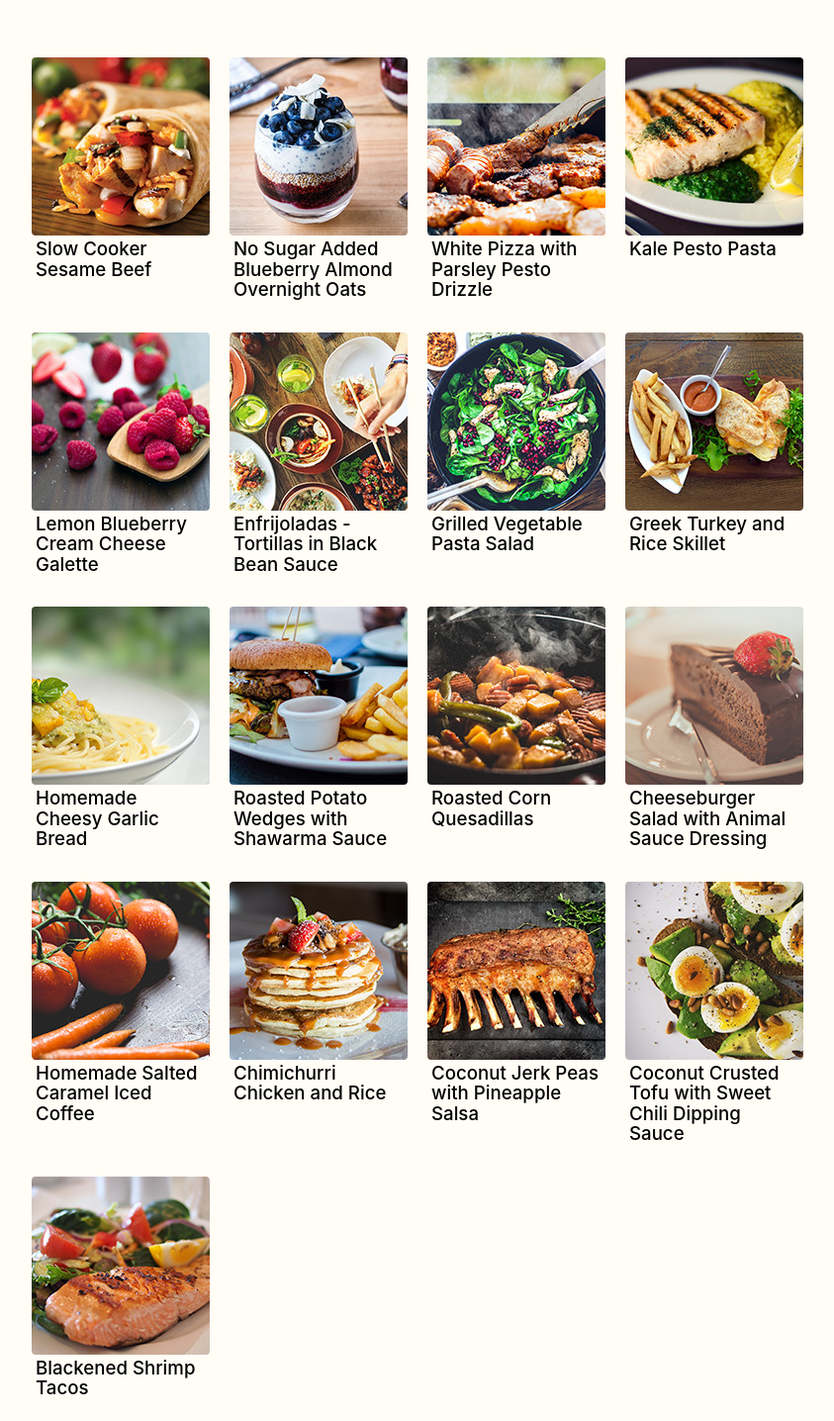
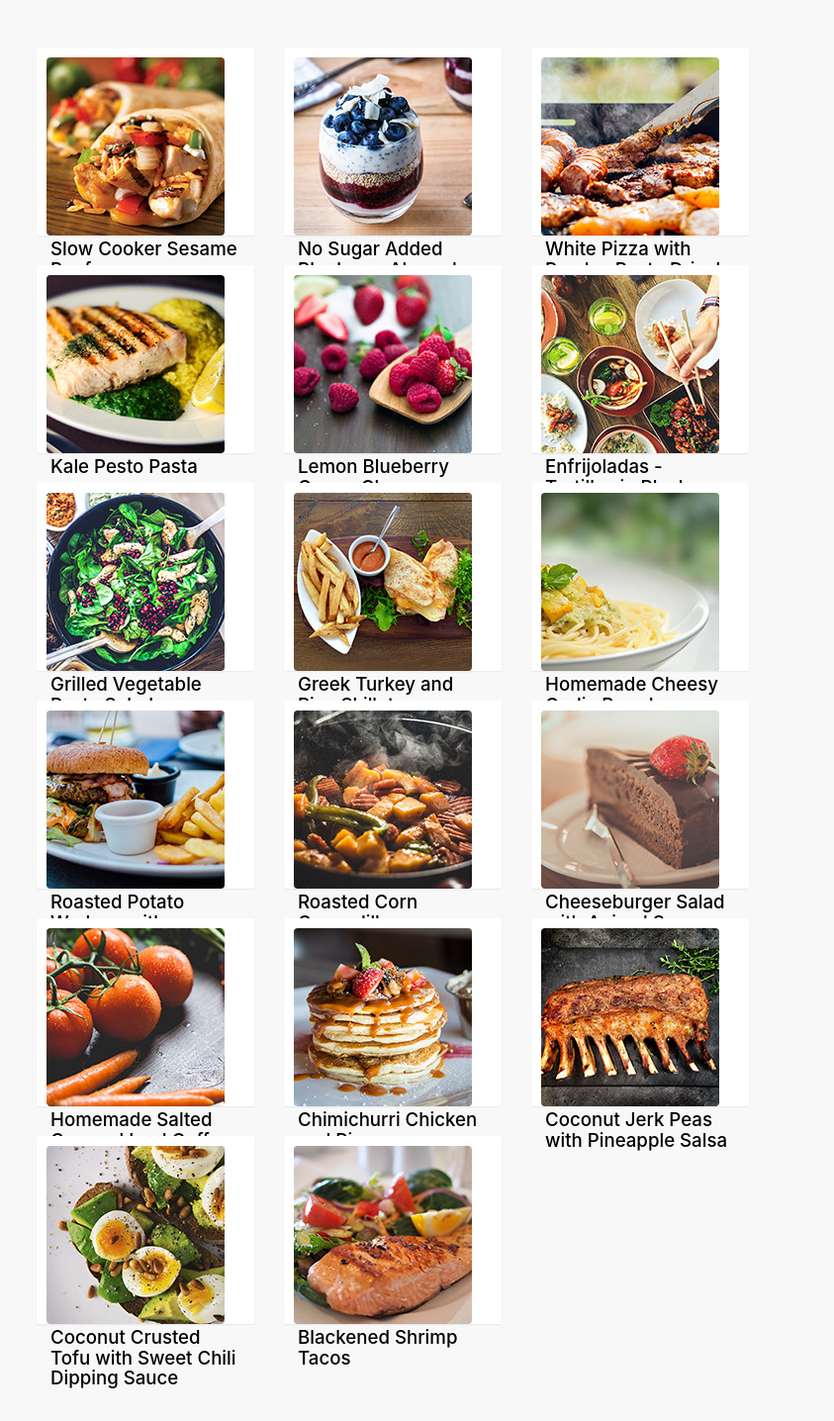
Before and after one commit to lazydancer/Parsley-for-Style, a Django app: page /recipes/ in a window 1280 px wide. Shown: the part 73-1509 px from the top of the page at 99% size, without its empty margins (153-996 px from the left). After the commit the page ends 1476 px from the top, so only its background shows below. Run offline with Django 3.2, Linux system fonts and the light colour scheme; data comes from the database, SQL or seed files in the repository; both versions use the stored data as it was after the commit; some libraries are stand-ins or nearby versions.

Commit message:
Redesign

```diff
--- a/plan/static/plan/starter-template.css
+++ b/plan/static/plan/starter-template.css
@@ -1,5 +1,5 @@
 body {
-  background: #FFFDF6;
+  background: #f8f8f8;
 }
 
 .starter-template {
@@ -119,10 +119,19 @@ input[type=checkbox] {
 }
 
 .shot {
-	width: 180px;
-	margin: 10px;
-	border-radius: 100px;
+	width: 220px;
+	height: 190px;
+	background: white;
+	margin: 0 15px 30px 15px;
+	padding:10px;
+	border-radius: 2px;
+	box-shadow: 0 1px 2px rgba(0,0,0,0.07);
 
+}
+
+.shot img {
+	width: 200px;
+	height: 150px;
 }
 
 .shot h4 {
```
Also changed, not shown: plan/templates/plan/index.html (+12 -8 lines), database.sqlite3.
